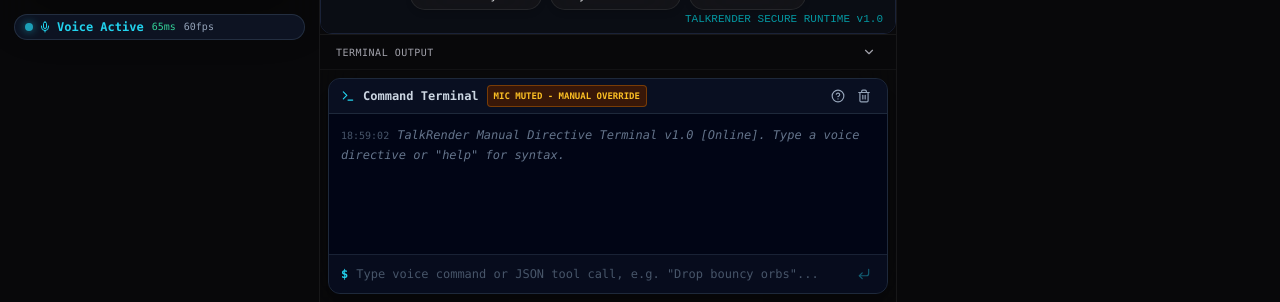
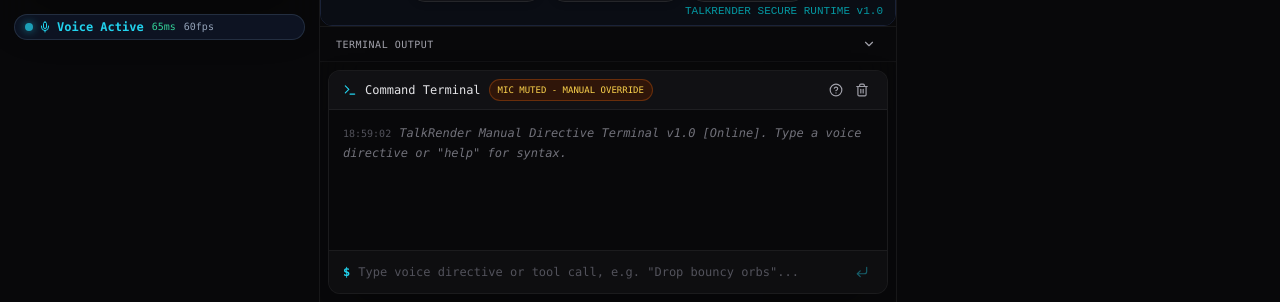
Before and after one commit to PeterYousefi/TalkRender, a Next.js app: page / in a window 1280 px wide. Shown: the part 498-800 px from the top of the page. Built offline with nearby package versions, Linux system fonts and the light colour scheme; no server answers.

Commit message:
style(workspace): elevate ManualCommandTerminal to executive dark terminal styling

```diff
--- a/src/components/workspace/ManualCommandTerminal.tsx
+++ b/src/components/workspace/ManualCommandTerminal.tsx
@@ -132,15 +132,15 @@ export const ManualCommandTerminal: React.FC<ManualCommandTerminalProps> = ({
   return (
     <div
       data-testid="manual-command-terminal"
-      className={`flex flex-col rounded-xl border border-slate-800 bg-slate-950/95 font-mono text-xs text-slate-200 shadow-xl overflow-hidden ${className}`}
+      className={`flex flex-col rounded-xl border border-white/[0.08] bg-zinc-950/95 font-mono text-xs text-zinc-300 shadow-2xl overflow-hidden backdrop-blur-xl ${className}`}
     >
       {/* Terminal Titlebar */}
-      <div className="flex items-center justify-between border-b border-slate-800 bg-slate-900/60 px-3 py-1.5">
+      <div className="flex items-center justify-between border-b border-white/[0.06] bg-zinc-900/60 px-3.5 py-2">
         <div className="flex items-center gap-2">
           <Terminal className="h-3.5 w-3.5 text-cyan-400" />
-          <span className="font-semibold text-slate-300">Command Terminal</span>
+          <span className="font-medium text-zinc-200">Command Terminal</span>
           {isMuted && (
-            <span className="rounded bg-amber-950/80 px-1.5 py-0.5 text-[9px] font-bold text-amber-400 border border-amber-600/40">
+            <span className="rounded-full bg-amber-950/60 px-2 py-0.5 text-[9px] font-medium text-amber-300 border border-amber-800/60">
               MIC MUTED - MANUAL OVERRIDE
             </span>
           )}
@@ -154,7 +154,7 @@ export const ManualCommandTerminal: React.FC<ManualCommandTerminalProps> = ({
               setInputVal('help');
               inputRef.current?.focus();
             }}
-            className="rounded p-1 text-slate-400 hover:bg-slate-800 hover:text-white transition-colors"
+            className="rounded p-1 text-zinc-400 hover:bg-zinc-800 hover:text-white transition-all"
             title="Help instructions"
           >
             <HelpCircle className="h-3.5 w-3.5" />
@@ -164,7 +164,7 @@ export const ManualCommandTerminal: React.FC<ManualCommandTerminalProps> = ({
             type="button"
             data-testid="terminal-clear-btn"
             onClick={() => setMessages([])}
-            className="rounded p-1 text-slate-400 hover:bg-slate-800 hover:text-rose-400 transition-colors"
+            className="rounded p-1 text-zinc-400 hover:bg-zinc-800 hover:text-rose-400 transition-all"
             title="Clear buffer"
           >
             <Trash2 className="h-3.5 w-3.5" />
@@ -176,27 +176,27 @@ export const ManualCommandTerminal: React.FC<ManualCommandTerminalProps> = ({
       <div
         ref={scrollRef}
         data-testid="terminal-output-log"
-        className="flex-1 space-y-1.5 overflow-y-auto p-3 min-h-[140px] max-h-[220px]"
+        className="flex-1 space-y-1.5 overflow-y-auto p-3.5 min-h-[140px] max-h-[220px]"
       >
         {messages.map((m) => {
-          let colorClass = 'text-slate-300';
+          let colorClass = 'text-zinc-300';
           let prefix = '';
 
           if (m.type === 'input') {
-            colorClass = 'text-cyan-300 font-semibold';
+            colorClass = 'text-cyan-300 font-medium';
             prefix = '$ ';
           } else if (m.type === 'error') {
             colorClass = 'text-rose-400';
             prefix = '[ERR] ';
           } else if (m.type === 'system') {
-            colorClass = 'text-slate-500 italic';
+            colorClass = 'text-zinc-500 italic';
           } else if (m.type === 'output') {
             colorClass = 'text-emerald-400 whitespace-pre-wrap';
           }
 
           return (
             <div key={m.id} className="leading-relaxed">
-              <span suppressHydrationWarning className="text-[10px] text-slate-600 mr-2">
+              <span suppressHydrationWarning className="text-[10px] text-zinc-600 mr-2">
                 {mounted
                   ? new Date(m.timestamp).toLocaleTimeString([], {
                       hour12: false,
@@ -218,7 +218,7 @@ export const ManualCommandTerminal: React.FC<ManualCommandTerminalProps> = ({
       {/* Terminal Input Form */}
       <form
         onSubmit={handleSubmit}
-        className="flex items-center gap-2 border-t border-slate-800/80 bg-slate-900/40 px-3 py-2"
+        className="flex items-center gap-2 border-t border-white/[0.06] bg-zinc-900/40 px-3.5 py-2.5"
       >
         <span className="font-bold text-cyan-400">$</span>
         <input
@@ -228,14 +228,14 @@ export const ManualCommandTerminal: React.FC<ManualCommandTerminalProps> = ({
           value={inputVal}
           onChange={(e) => setInputVal(e.target.value)}
           onKeyDown={handleKeyDown}
-          placeholder='Type voice command or JSON tool call, e.g. "Drop bouncy orbs"...'
-          className="flex-1 bg-transparent text-slate-100 placeholder:text-slate-600 focus:outline-none"
+          placeholder='Type voice directive or tool call, e.g. "Drop bouncy orbs"...'
+          className="flex-1 bg-transparent text-zinc-100 placeholder:text-zinc-600 focus:outline-none text-xs"
         />
         <button
           type="submit"
           data-testid="terminal-submit-btn"
           disabled={!inputVal.trim()}
-          className="rounded p-1 text-cyan-400 hover:bg-slate-800 disabled:opacity-40 transition-all"
+          className="rounded p-1 text-cyan-400 hover:bg-zinc-800 disabled:opacity-40 transition-all"
         >
           <CornerDownLeft className="h-3.5 w-3.5" />
         </button>
```
